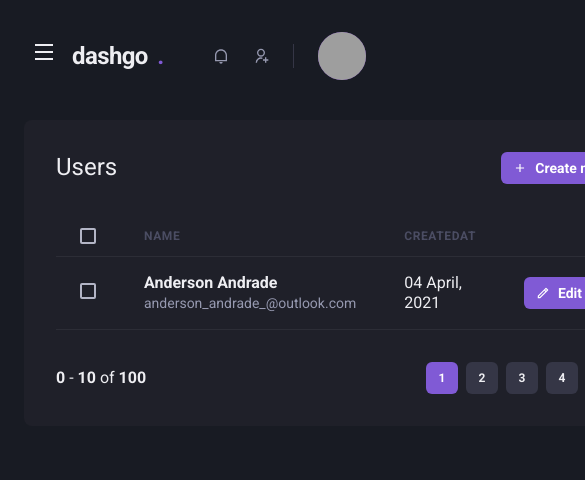
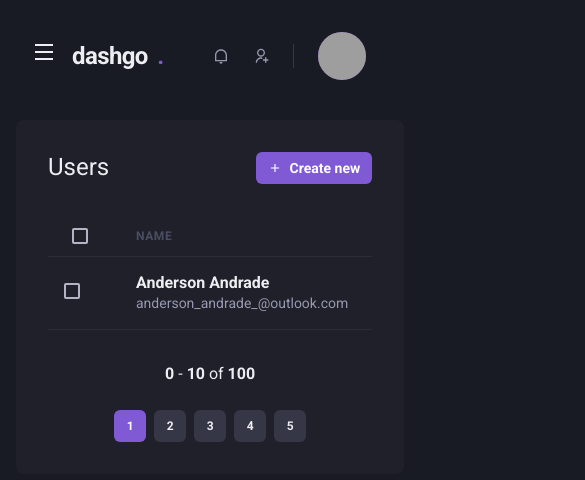
Before and after one commit to AndersonAndrad/course-ignite-rocketseat-frontend-module04-nextjs, a Next.js app: page /users in a window 390 px wide. Shown: the top 480 px of the page, 585 px wide, since content can reach past the window. Built offline with nearby package versions, Linux system fonts and the light colour scheme; grey boxes are pictures that could not be loaded.

Commit message:
style | responsive - add responsive in user list

```diff
--- a/src/components/Pagination/index.tsx
+++ b/src/components/Pagination/index.tsx
@@ -3,7 +3,7 @@ import { PaginationButton } from "./PaginationButton"
 
 export function Pagination () {
   return (
-    <Stack direction='row' mt='8' justify='space-between' align='center' spacing='6'>
+    <Stack direction={['column', 'row']} mt='8' justify='space-between' align='center' spacing='6'>
       <Box>
         <strong>0</strong> - <strong>10</strong> of <strong>100</strong>
       </Box>
--- a/src/pages/dashboard.tsx
+++ b/src/pages/dashboard.tsx
@@ -66,7 +66,7 @@ export default function Dashboard () {
         <Sidebar />
 
         <SimpleGrid flex='1' gap='4' minChildWidth='320px' align='flex-start'>
-          <Box p='8' bg='gray.800' borderRadius={8} pb='4' >
+          <Box p={['6', '8']} bg='gray.800' borderRadius={8} pb='4' >
             <Text>Subscribers of the week</Text>
             <Chart options={options} series={series} type='area' height={160} />
           </Box>
--- a/src/pages/users/index.tsx
+++ b/src/pages/users/index.tsx
@@ -1,18 +1,23 @@
 // chakra-ui
-import { Box, Button, Checkbox, Flex, Heading, Icon, Table, Tbody, Td, Text, Th, Thead, Tr } from "@chakra-ui/react"
+import { Box, Button, Checkbox, Flex, Heading, Icon, Table, Tbody, Td, Text, Th, Thead, Tr, useBreakpointValue } from "@chakra-ui/react"
 // icons
-import { RiAddLine, RiPencilLine } from "react-icons/ri"
+import { RiAddLine } from "react-icons/ri"
 // shared components
 import { Header } from "../../components/Header"
 import { Pagination } from "../../components/Pagination"
 import { Sidebar } from "../../components/Sidebar"
 
 export default function UserList () {
+  const isWideVersion = useBreakpointValue( {
+    base: false,
+    lg: true
+  } )
+
   return (
     <Box>
       <Header />
 
-      <Flex w='100%' my='6' maxWidth={1480} mx='auto' px='6'>
+      <Flex w='100%' my='6' maxWidth={1480} mx='auto' px={['4', '4', '6']}>
         <Sidebar />
 
         <Box flex='1' borderRadius={8} bg='gray.800' p='8'>
@@ -24,17 +29,16 @@ export default function UserList () {
           <Table colorScheme='whiteAlpha'>
             <Thead>
               <Tr>
-                <Th pc='6' color='gray.300' width='8'>
+                <Th pc={['4', '4', '6']} color='gray.300' width='8'>
                   <Checkbox colorScheme='purple' />
                 </Th>
                 <Th>Name</Th>
-                <Th>CreatedAt</Th>
-                <Th width='8'></Th>
+                {isWideVersion && <Th>CreatedAt</Th>}
               </Tr>
             </Thead>
             <Tbody>
               <Tr>
-                <Td px='6'>
+                <Td px={['4', '4', '6']}>
                   <Checkbox colorScheme='purple' />
                 </Td>
                 <Td>
@@ -43,10 +47,7 @@ export default function UserList () {
                     <Text fontSize='sm' color='gray.300'>anderson_andrade_@outlook.com</Text>
                   </Box>
                 </Td>
-                <Td>04 April, 2021</Td>
-                <Td>
-                  <Button as='a' size='sm' fontSize='sm' colorScheme='purple' leftIcon={<Icon as={RiPencilLine} />}>Edit</Button>
-                </Td>
+                {isWideVersion && <Td>04 April, 2021</Td>}
               </Tr>
             </Tbody>
           </Table>
```
